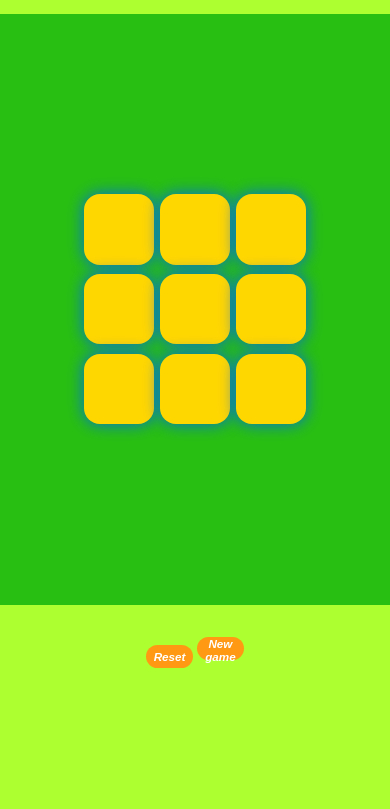
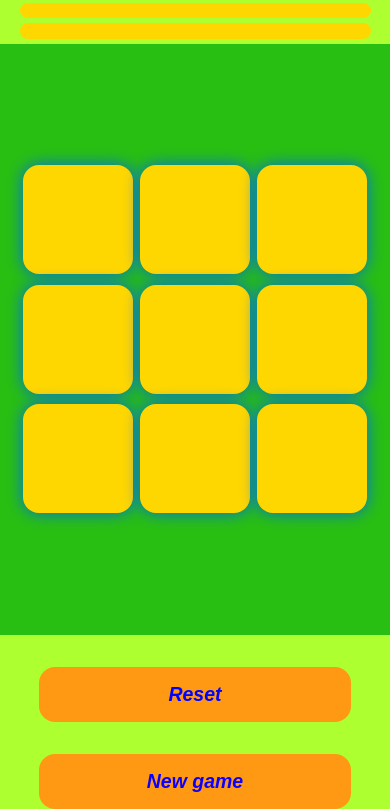
Before and after one commit to Ayushbaroliya/tic_tac_toe, a plain HTML site: page index.html in a window 390 px wide. Shown: the part 55-864 px from the top of the page. Drawn offline with Linux system fonts and the light colour scheme.

Commit message:
Update style.css

```diff
--- a/style.css
+++ b/style.css
@@ -1,4 +1,4 @@
-*{
+/* *{
    margin:0px;
    padding: 0px;
 }
@@ -65,4 +65,154 @@ body{
    font-size: 4vmin;
    font-weight: bold;
    color: blue;
+
+} */
+
+*{
+   margin:0px;
+   padding: 0px;
 }
+body{
+   background-color: greenyellow;
+   text-align: center;
+   font-family: 'Times New Roman', Times, serif;
+}
+.container{
+   background-color:#29bf12;
+   height: 70vh;
+   justify-content: center;
+   align-items: center;
+   display: flex;
+}
+.game{
+   height: 60vmin;
+   width: 60vmin;
+   display: flex;
+   flex-wrap:wrap;
+   justify-content: center;
+   align-items: center;
+   gap:1.5vmin;
+}
+.box{
+   height: 18vmin;
+   width: 18vmin;
+   border-radius :1rem;
+   border :none;
+   box-shadow: 0 0 1rem rgba(0, 97, 253, 0.9);
+   font-size: 8vmin;
+   color:#f21b3f;
+   background-color: gold;
+}
+
+#reset{
+   margin-top: 2rem;
+   height: 7vmin;
+   width: 13vmin;
+   border-radius :1rem;
+   border :none;
+   font-size: 3vmin;
+   background-color: #ff9914;
+   cursor: pointer;
+   color:rgb(0, 4, 255);
+   font-style: italic;
+   font-weight: bold;
+   gap: 3rem;
+}
+#ng{
+   margin-top: 2rem;
+   height: 6vmin;
+   width: 20vmin;
+   border-radius :1rem;
+   border :none;
+   font-size: 3vmin;
+   background-color: #ff9914;
+   cursor: pointer;
+   color:rgb(13, 0, 255);
+   font-style: italic;
+   font-weight: bold;
+   gap: 3rem;
+}
+#msg{
+   height: 4vmin;
+   width: 30vmin;
+   border-radius :1rem;
+   border :none;
+   font-size: 3vmin;
+   color: #f21b3f;
+   background-color: gold;
+   font-style: italic;
+   font-weight: bold;
+   justify-self: center;
+}
+#scrx{
+   height: 4vmin;
+   margin: 5px;
+   width: 30vmin;
+   border-radius :1rem;
+   border :none;
+   font-size: 3vmin;
+   color: #f21b3f;
+   background-color: gold;
+   font-style: italic;
+   font-weight: bold;
+   justify-self: center;
+   gap :3rem;
+}
+#scr0{
+   height: 4vmin;
+   margin: 5px;
+   width: 30vmin;
+   border-radius :1rem;
+   border :none;
+   font-size: 3vmin;
+   color: #f21b3f;
+   background-color: gold;
+   font-style: italic;
+   font-weight: bold;
+   justify-self: center;
+   gap :3rem;
+}
+
+
+@media (max-width: 768px) {
+   .game {
+      height: 80vmin;
+      width: 80vmin;
+   }
+   .box {
+      height: 24vmin;
+      width: 24vmin;
+      font-size: 10vmin;
+   }
+   #reset, #ng {
+      width: 30vmin;
+      font-size: 4vmin;
+   }
+   #msg, #scrx, #scr0 {
+      width: 70vw;
+      font-size: 4vmin;
+   }
+}
+
+@media (max-width: 480px) {
+   .game {
+      height: 90vmin;
+      width: 90vmin;
+      gap: 2vmin;
+   }
+   .box {
+      height: 28vmin;
+      width: 28vmin;
+      font-size: 12vmin;
+   }
+   #reset, #ng {
+      width: 80%;
+      height: auto;
+      padding: 1rem;
+      font-size: 5vmin;
+   }
+   #msg, #scrx, #scr0 {
+      width: 90%;
+      font-size: 5vmin;
+   }
+}
```
